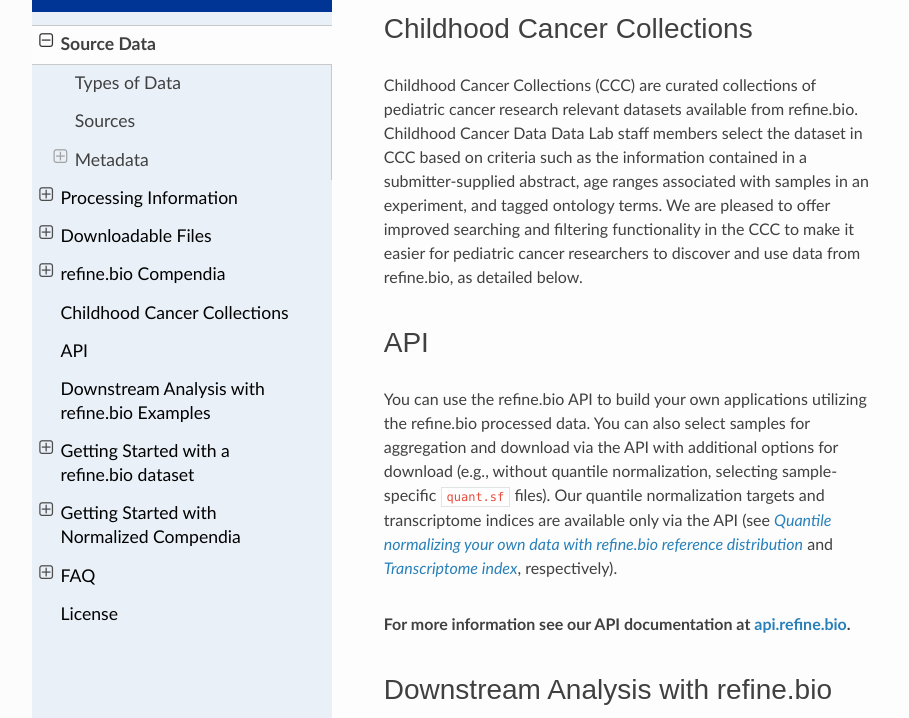
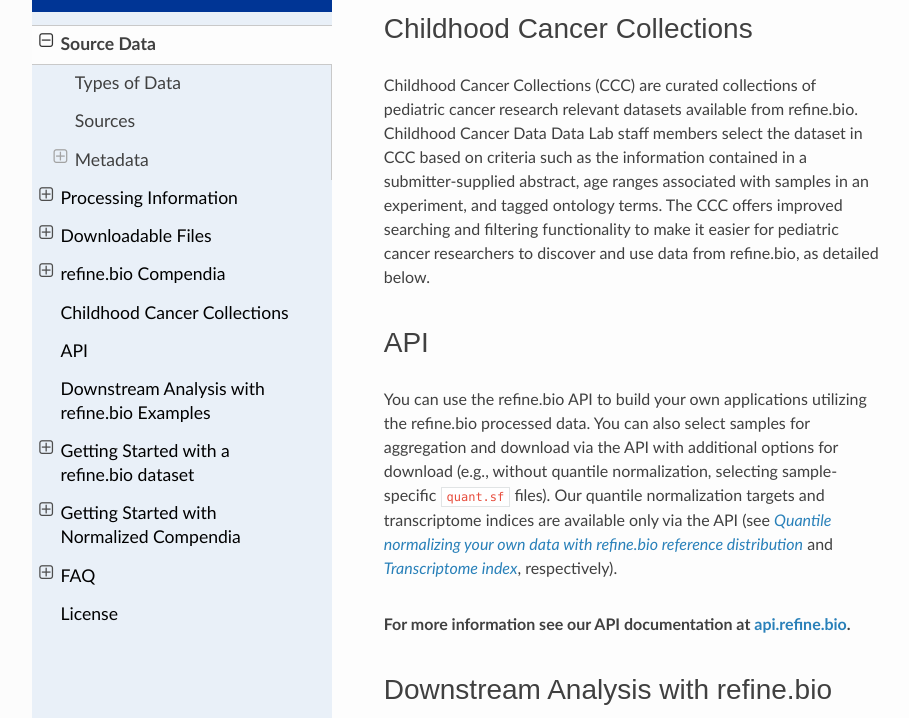
Before and after one commit to AlexsLemonade/refinebio-docs, a Sphinx documentation site: the page built from docs/main_text.md, in a window 1280 px wide and 900 px high, scrolled down 28262 px, cut to the strip 182-900 px from the top of the window. Shown: the whole strip, without its empty margins (158-1067 px from the left). Built offline with Sphinx 7.4.7 and the Read the Docs theme 2.0.0, drawn with Linux system fonts in a browser that asks for light colours.

Commit message:
Apply suggestions from code review
Co-authored-by: Deepa Prasad <d.prasad@alexslemonade.org>

```diff
--- a/docs/main_text.md
+++ b/docs/main_text.md
@@ -562,7 +562,7 @@
 
 Childhood Cancer Collections (CCC) are curated collections of pediatric cancer research relevant datasets available from refine.bio.
 Childhood Cancer Data Data Lab staff members select the dataset in CCC based on criteria such as the information contained in a submitter-supplied abstract, age ranges associated with samples in an experiment, and tagged ontology terms.
-We are pleased to offer improved searching and filtering functionality in the CCC to make it easier for pediatric cancer researchers to discover and use data from refine.bio, as detailed below.
+The CCC offers improved searching and filtering functionality to make it easier for pediatric cancer researchers to discover and use data from refine.bio, as detailed below.
 
 <!--
 ## Finding Samples and Experiments
```
